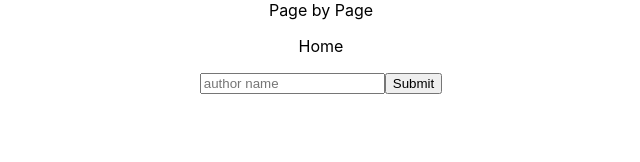
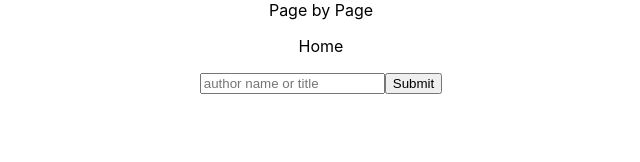
Before and after one commit to jrysanek/pagebypage, a React (Create React App) app: page / in a window 1280 px wide. Shown: the top 162 px of the page, without its empty margins (319-959 px from the left). Built offline with nearby package versions, Linux system fonts and the light colour scheme; no server answers.

Commit message:
working on handling user input

```diff
--- a/package.json
+++ b/package.json
@@ -10,7 +10,8 @@
     "react": "^16.13.1",
     "react-dom": "^16.13.1",
     "react-router-dom": "^5.1.2",
-    "react-scripts": "3.4.1"
+    "react-scripts": "3.4.1",
+    "xml-js": "^1.6.11"
   },
   "scripts": {
     "start": "react-scripts start",
--- a/src/App.js
+++ b/src/App.js
@@ -1,10 +1,13 @@
 import React, { useEffect, useState } from 'react';
 import './App.css';
+import convert from 'xml-js';
 import axios from 'axios';
 
 function App() {
   // const [title, userTitle] = ('')
-  const [author, userAuthor] = useState([])
+  const [input, userInput] = useState([]);
+
+
 
 
   useEffect(() => {
@@ -12,18 +15,23 @@ function App() {
     getBooks()
   }, [])
   const getBooks = async (e) => {
-    if (e) e.preventDefault();
-   const response = await axios({
-     baseURL: 'http://openlibrary.org/books/OL1M.json',
-     method: 'get',
-     params: {
-       author: 'Anne McCaffrey'
+    // e.preventDefault();
+    let apiKey = process.env.REACT_APP_API_KEY
+    let userInput = userInput
+    //assign a variable for user input here
+    const response = await axios(`https://corsanywhere.herokuapp.com/https://www.goodreads.com/search/index.xml?key=${apiKey}&q=${userInput}`)
 
-     }
-    });
-    // userAuthor()
+    const resJSON = convert.xml2json(response.data, { compact: true, spaces: 4 })
+    console.log(JSON.parse(resJSON))
+
+
     console.log(response)
   };
+
+
+
+
+
 
 
 
@@ -36,17 +44,23 @@ function App() {
   return (
     <div className="App">
       <header>
-          Page by Page
+        Page by Page
       </header>
       <p>Home</p>
-      <form onSubmit={getBooks}>
-      <input type="text" placeholder="author name" onChange={(e) => userAuthor(e.target.value)}></input>
-      <button>Submit</button>
+      <form >
+
+        <input type="text"
+          placeholder="author name or title"
+          value={input}
+          onChange={(e) => userInput(e.target.value)}>
+        </input>
+
+        <button onClick={() => getBooks()}>Submit</button>
       </form>
       <div className="search-results">
         <main className="books">
 
-        {/* <Results /> */}
+          {/* <Results /> */}
         </main>
       </div>
     </div>
```
Also changed, not shown: 2 other files (tests, documents, lock files or other folders).
